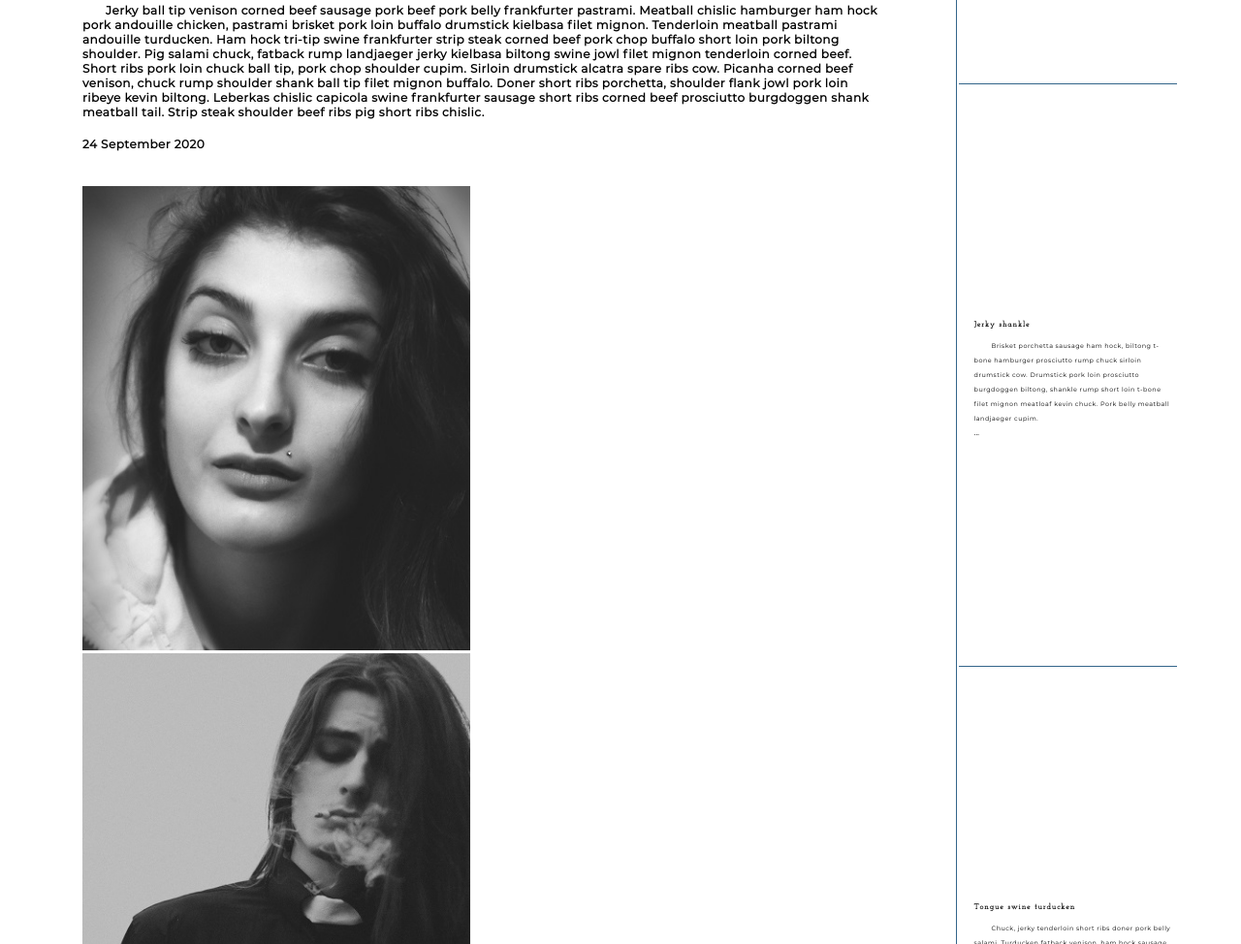
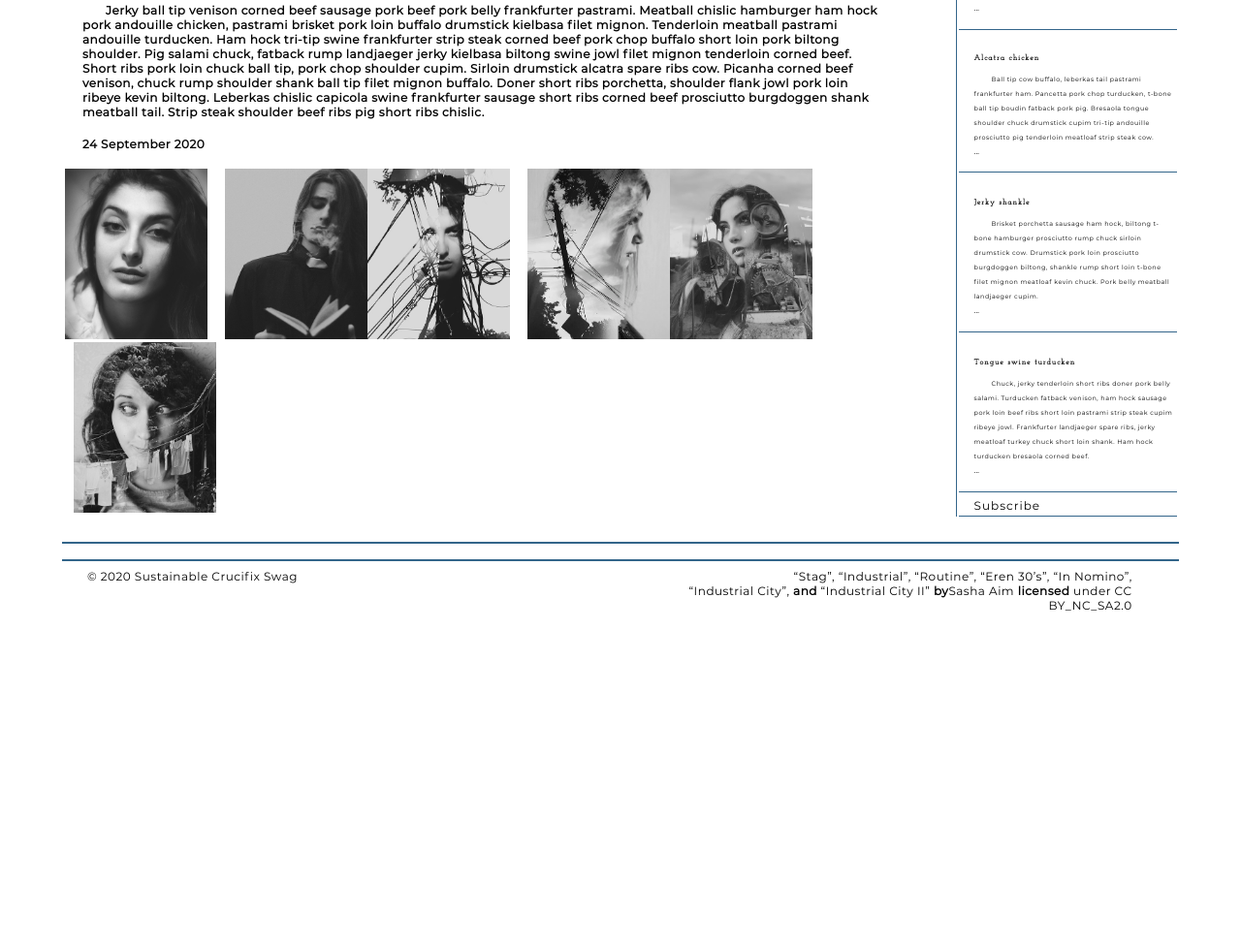
Before and after one commit to ReidColeman1/ReidColeman1.github.io, a plain HTML site: page check7.html in a window 1280 px wide. Shown: the part 744-1718 px from the top of the page at 97% size. After the commit the page ends 1394 px from the top, so only its background shows below. Drawn offline with Linux system fonts and the light colour scheme.

Commit message:
Update check7.html

```diff
--- a/check7.html
+++ b/check7.html
@@ -54,8 +54,47 @@ main {
     min-width:45rem;
 
 }
+.fig-1 {
 
-figure {
+    width:16%;
+    margin-left:0;
+    margin-right:1%;
+}
+
+.fig-2 {
+
+    width:16%;
+    margin-right:0;
+    margin-left:1%;
+}
+.fig-3 {
+
+    width:16%;
+    margin-left:0;
+    margin-right:1%;
+}
+
+.fig-4 {
+
+    width:16%;
+    margin-right:0;
+    margin-left:1%;
+}
+.fig-5 {
+
+    width:16%;
+    margin-left:0;
+    margin-right:1%;
+}
+
+.fig-6 {
+
+    width:16%;
+    margin-right:0;
+    margin-left:1%;
+}
+
+/*figure {
     width:60%;
     margin:0 10% 0 0;
     float:left;
@@ -69,7 +108,7 @@ figure img {
 
 figcaption {
     margin:.375rem 0;
-}
+}*/
 #myDiv {
   transform: rotate(-10deg);
 }
@@ -166,11 +205,6 @@ right {
    text-align: right;
 
 }
-figcaption {
-font-size: .75rem;
-    margin-bottom: 2rem;
-
-}
 
 ul {
   list-style-type: none;
@@ -256,16 +290,25 @@ Tongue fatback andouille ribeye strip steak pancetta, bacon beef ribs t-bone fra
 Pig salami chuck, fatback rump landjaeger jerky kielbasa biltong swine jowl filet mignon tenderloin corned beef. Short ribs pork loin chuck ball tip, pork chop shoulder cupim. Sirloin drumstick alcatra spare ribs cow. Picanha corned beef venison, chuck rump shoulder shank ball tip filet mignon buffalo. Doner short ribs porchetta, shoulder flank jowl pork loin ribeye kevin biltong. Leberkas chislic capicola swine frankfurter sausage short ribs corned beef prosciutto burgdoggen shank meatball tail. Strip steak shoulder beef ribs pig short ribs chislic.</p>
 
 <p align="right"><time datetime = "09-24-2020">24 September 2020 </time> </p>
-<figure>
+<figure class="fig-1">
 <img src="images/eren-30s.jpg" alt="Number 1">
+</figure>
+<figure class="fig-2">
 <img src="images/in-nomino.jpg" alt="Number 2">
+</figure>
+<figure class="fig-3">
 <img src="images/industrial-city-2.jpg" alt="Number 3">
+</figure>
+<figure class="fig-4">
 <img src="images/industrial-city.jpg" alt="Number 4">
+</figure>
+<figure class="fig-5">
 <img src="images/industrial.jpg" alt="Number 5">
+</figure>
+<figure class="fig-6">
 <img src="images/routine.jpg " alt="Number 6">
+</figure>
 
-
-</figure>
 </th>
 <tr>
 <td>
```
